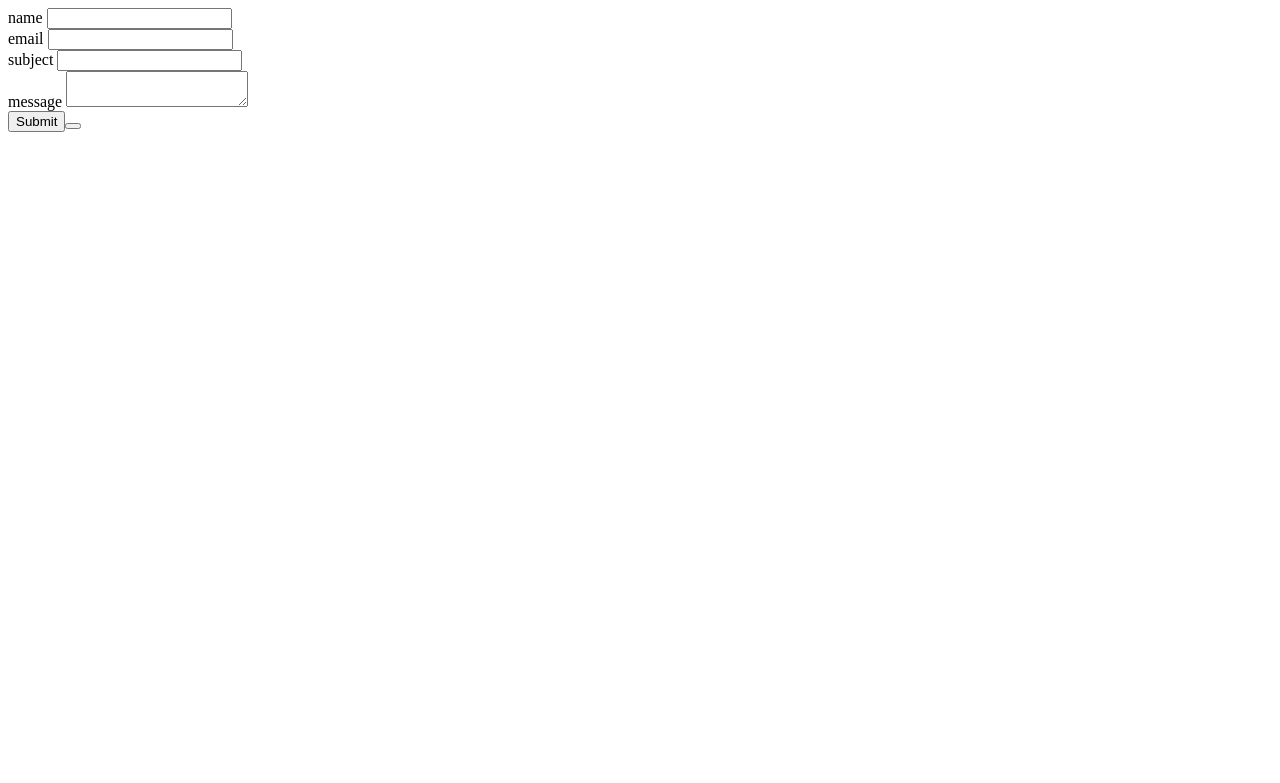
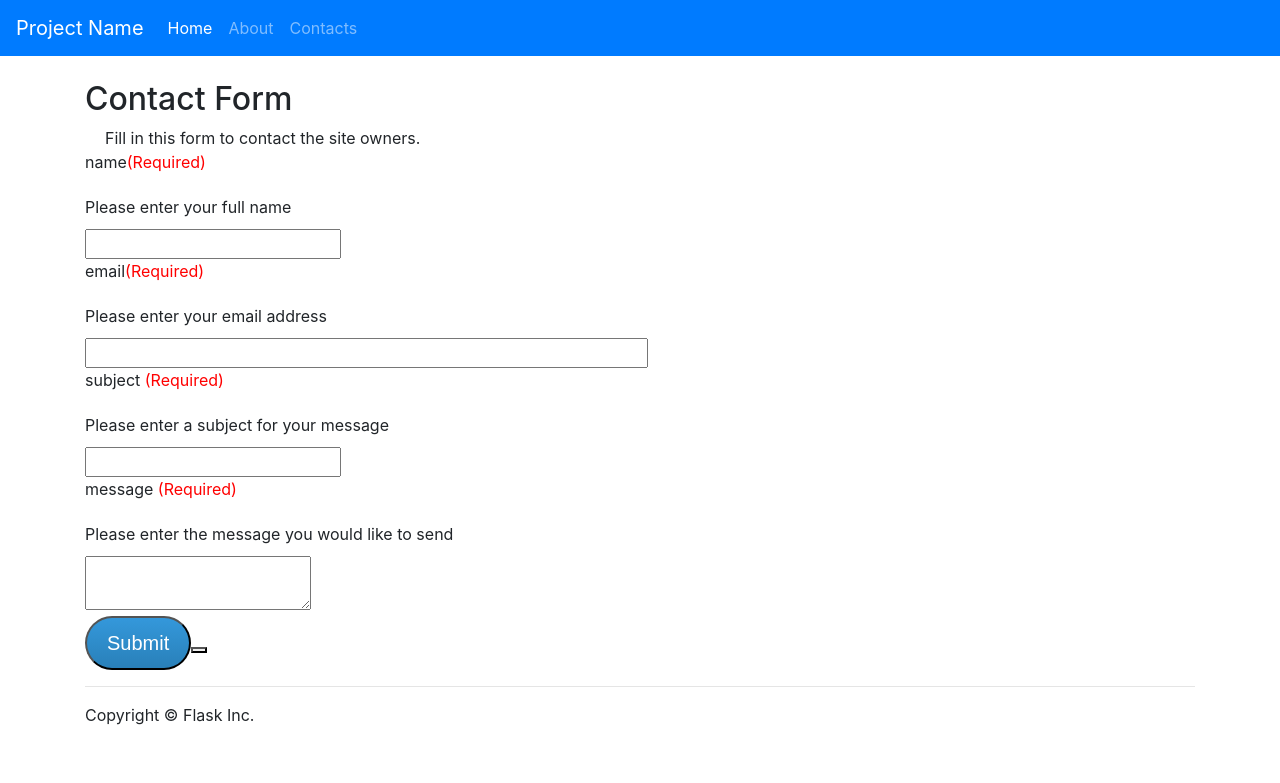
Before and after one commit to komoy/info3180-lab03, a Flask app: page /contacts in a window 1280 px wide. Shown: the top 783 px of the page. Run offline with Flask 2, Linux system fonts and the light colour scheme; some libraries are stand-ins or nearby versions.

Commit message:
send message still broken

```diff
--- /dev/null
+++ b/app/static/css/contact.css
@@ -0,0 +1,53 @@
+#form-area
+{
+    background-color: #FAFAFA;
+	padding: 10px 40px 60px;
+	margin: 10px 0px 60px;
+	border: 1px solid GREY;
+	}
+
+.required
+{
+    color: red;
+}
+.form.info
+{
+    display: block;
+}
+
+#btn {
+
+  background: #3498db;
+  background-image: -webkit-linear-gradient(top, #3498db, #2980b9);
+  background-image: -moz-linear-gradient(top, #3498db, #2980b9);
+  background-image: -ms-linear-gradient(top, #3498db, #2980b9);
+  background-image: -o-linear-gradient(top, #3498db, #2980b9);
+  background-image: linear-gradient(to bottom, #3498db, #2980b9);
+  -webkit-border-radius: 28;
+  -moz-border-radius: 28;
+  border-radius: 28px;
+  font-family: Arial;
+  color: #ffffff;
+  font-size: 20px;
+  padding: 10px 20px 10px 20px;
+  text-decoration: none;
+
+}
+#form-area label, span.info{
+    margin-top: 5px;
+    margin-bottom: 10px;
+
+}
+.form span.info{
+    display: block;
+}
+body{
+    padding-top: 5em;
+}
+#first
+{
+    margin-top: 5px;
+    margin-bottom: 10px;
+     padding: 10px 20px 10px 20px;
+
+}
--- a/app/templates/contacts.html
+++ b/app/templates/contacts.html
@@ -1,37 +1,54 @@
-<div class="container">
+{% extends 'base.html' %}
 
-    <div>
-        <form method='POST' action='/contacts'>
+{% block main %}
+ <link rel="stylesheet" href="{{ url_for('static', filename='css/contact.css') }}">
+ <h2> Contact Form</h2
+
+
+        <form method='POST' action="{{url_for('contacts')}}" id="form-area">
             {{ form.csrf_token }}
-           <div>
-                {{ form.name.label }}
+
+            <div class="form">
+        <span id="first">Fill in this form to contact the site owners.</span>
+    </div>
+           <div class='form'>
+               <label for="name">  {{ form.name.label }}<span class="required">(Required)</span></label>
+
+               <span class ="info">Please enter your full name</span>
 
                {{form.name(size=20) }}
            </div>
 
-            <div>
-            {{ form.email.label }}
-             {{form.email(size=20) }}
+            <div class='form'>
 
-            </div>
-            <div>
-            {{ form.subject.label }}
-            {{form.subject(size=20) }}
-            </div>
-             {{ form.message.label }}
-            {{form.message(size=20) }}
+          <label for="email"> {{ form.email.label }}<span class="required">(Required)</span></label>
 
-            <div>
+           <span class ="info">Please enter your email address</span>
 
+             {{form.email( min=6,size=50) }}
 
             </div>
 
+           <div class="form">
+        <label for="subject">{{form.subject.label}} <span class="required">(Required)</span></label>
+
+        <span class ="info">Please enter a subject for your message</span>
+
+        {{form.subject(size=20, id="subject")}}
+    </div>
+    <div class="form">
+        <label for="message">{{form.message.label}} <span class="required">(Required)</span></label>
+
+        <span class ="info" >Please enter the message you would like to send</span>
+
+        {{form.message()}}
+    </div>
 
 <div>
-         <button type="submit">Submit<button>
+         <button type="submit" id="btn">Submit<button>
 </div>
 
         </form>
     </div>
 
-</div>
+{% endblock %}
--- a/app/views.py
+++ b/app/views.py
@@ -5,7 +5,8 @@
 This file creates your application.
 """
 
-from app import app, mail
+from app import app
+from app import mail
 from flask import render_template, request, redirect, url_for, flash
 from flask_mail import Message
 from forms import ContactForm
@@ -29,19 +30,20 @@
 @app.route('/contacts',methods=['GET','POST'])
 def contacts():
     form =ContactForm()
-    if form.validate_on_submit() and request.method=='POST':
 
-        msg = Message(form.subject.data,
+    if request.method=='POST':
 
-        sender=(form.name.data,form.email.data),
+        if form.validate_on_submit():
 
-        recipients=["to@example.com"])
+            msg = Message(form.subject.data, sender=(form.name.data,form.email.data), recipients=["to@example.com"])
 
-        msg.body = form.message.data
+            msg.body = form.message.data
 
-        print mail.send(msg)
-        flash("SUCCESSFULLY SENT")
-        return redirect(url_for("home"))
+            mail.send(msg)
+
+            flash("SUCCESSFULLY SENT","success")
+
+            return redirect(url_for("home"))
     """Render the website's contacts page."""
     return render_template('contacts.html', form=form)
 
```
